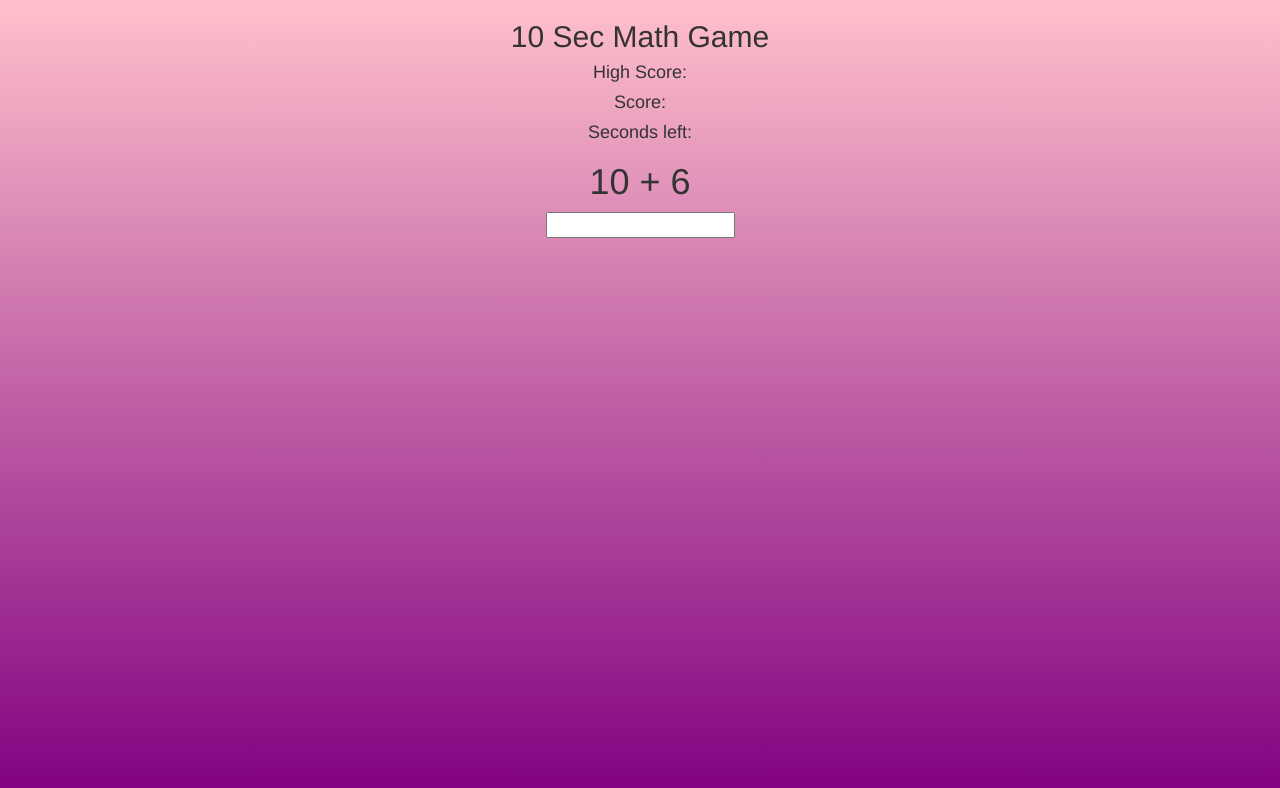
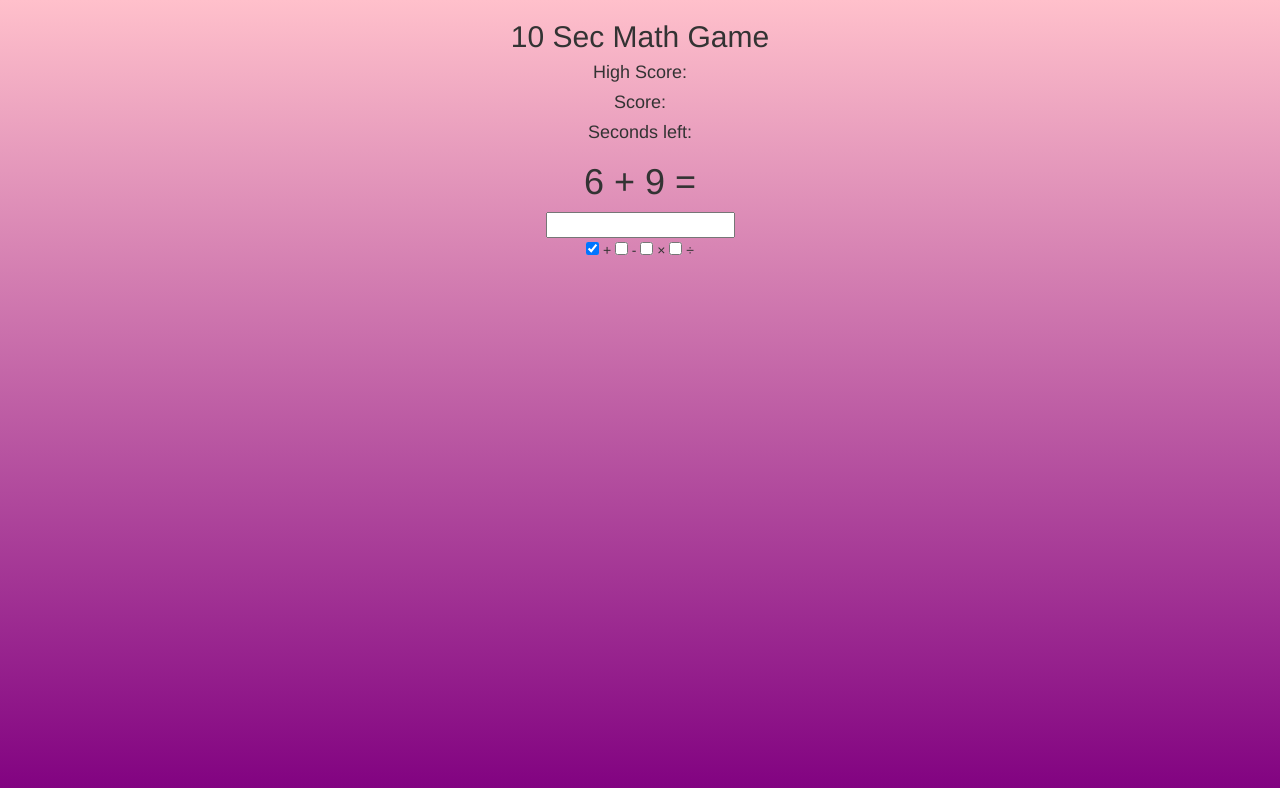
Before and after one commit to warlita/MathGame-AltCademy, a plain HTML site: page index.html in a window 1280 px wide. Drawn offline with nearby package versions, Linux system fonts and the light colour scheme.

Commit message:
added multiple question types

```diff
--- a/index.html
+++ b/index.html
@@ -1,4 +1,5 @@
 <html>
+
 <head>
   <meta charset="utf-8">
   <meta name="viewport" content="width=device-width">
@@ -8,6 +9,7 @@
   <link href="index.css" rel="stylesheet" type="text/css" />
   <script src="index.js"></script>
 </head>
+
 <body>
   <div class="container">
     <div class="text-center">
@@ -20,8 +22,15 @@
         <h1 id="equation"></h1>
         <input id="user-input" type="number" />
 
+        <div class="mt-2">
+          <span class="operator mr-4"><input class="op-select" type="checkbox" data-op="add" checked> +</span>
+          <span class="operator mr-4"><input class="op-select" type="checkbox" data-op="minus"> -</span>
+          <span class="operator mr-4"><input class="op-select" type="checkbox" data-op="times"> × </span>
+          <span class="operator"><input class="op-select" type="checkbox" data-op="divide"> ÷</span>
+        </div>
       </div>
     </div>
   </div>
 </body>
+
 </html>
--- a/index.js
+++ b/index.js
@@ -1,4 +1,4 @@
-$(document).ready(function(){
+$(document).ready(function () {
   var currentQuestion;
   var interval;
   var timeLeft = 10;
@@ -12,12 +12,37 @@ $(document).ready(function(){
   }
 
   var questionGenerator = function () {
+    var selectedOperators = $('.op-select:checked').map(function() {
+      return $(this).data('op');
+    }).toArray();
+
+    var randomOperator = selectedOperators[randomNumberGenerator(Math.floor(Math.random() * selectedOperators.length))];
+
     var question = {};
     var num1 = randomNumberGenerator(10);
     var num2 = randomNumberGenerator(10);
 
-    question.answer = num1 + num2; // create array object that stores equation answer
-    question.equation = String(num1) + " + " + String(num2); // create array object that stores equation
+    var max = Math.max(num1, num2);
+    var min = Math.min(num1, num2);
+
+    switch (randomOperator) {
+      case 'minus':
+        question.answer = max - min;
+        question.equation = String(max) + " - " + String(min) + " = ";
+        break;
+      case 'times':
+        question.answer = num1 * num2;
+        question.equation = String(num1) + " × " + String(num2) + " = ";
+        break;
+      case 'divide':
+        question.answer = min;
+        question.equation = String(max * min) + " ÷ " + String(max) + " = ";
+        break;
+      case 'add':
+        question.answer = num1 + num2;
+        question.equation = String(num1) + " + " + String(num2) + " = ";
+        break;
+    }
 
     return question;
   }
@@ -71,7 +96,7 @@ $(document).ready(function(){
   };
 
   var updateHighScore = function () {
-    if ( finalGameScore > highScore ) {
+    if (finalGameScore > highScore) {
       highScore = finalGameScore;
       $('#highScore').text(highScore);
     } else {
```
Lines whose indentation alone changed are shown as unchanged.
